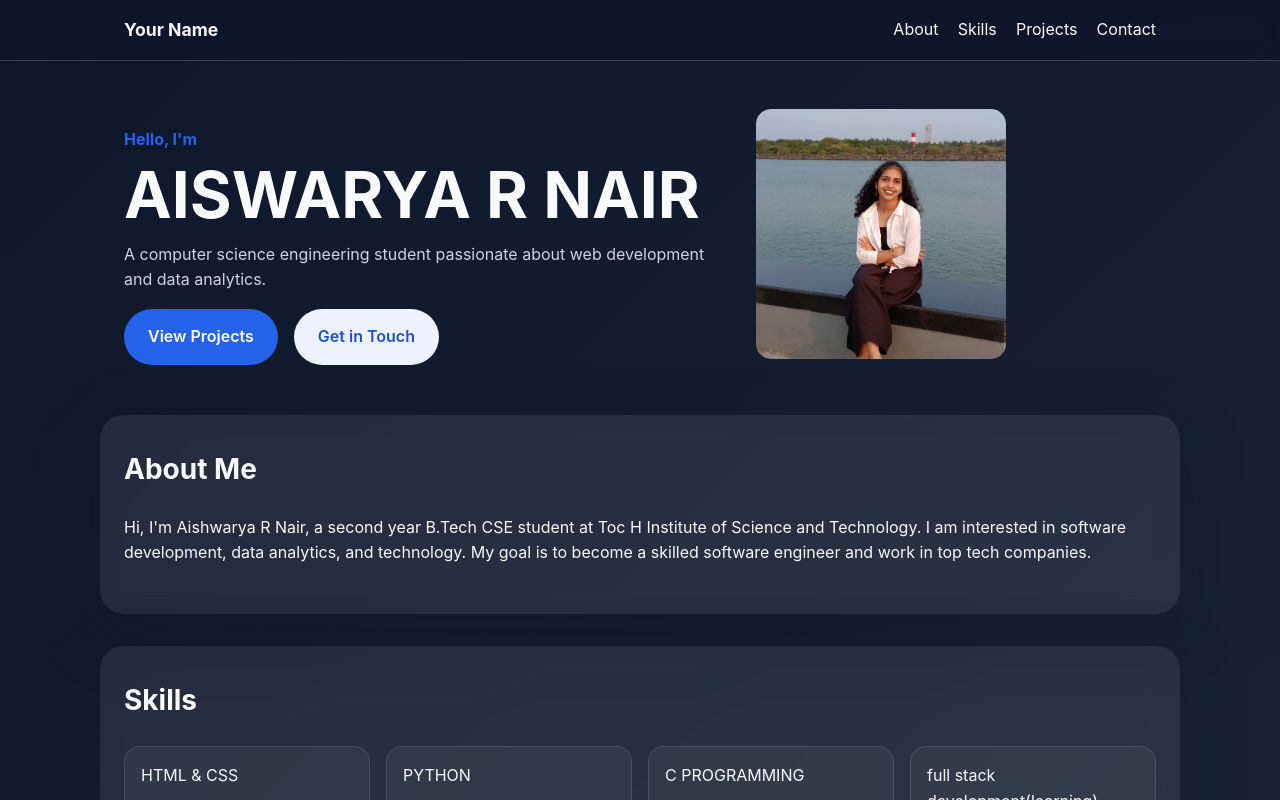
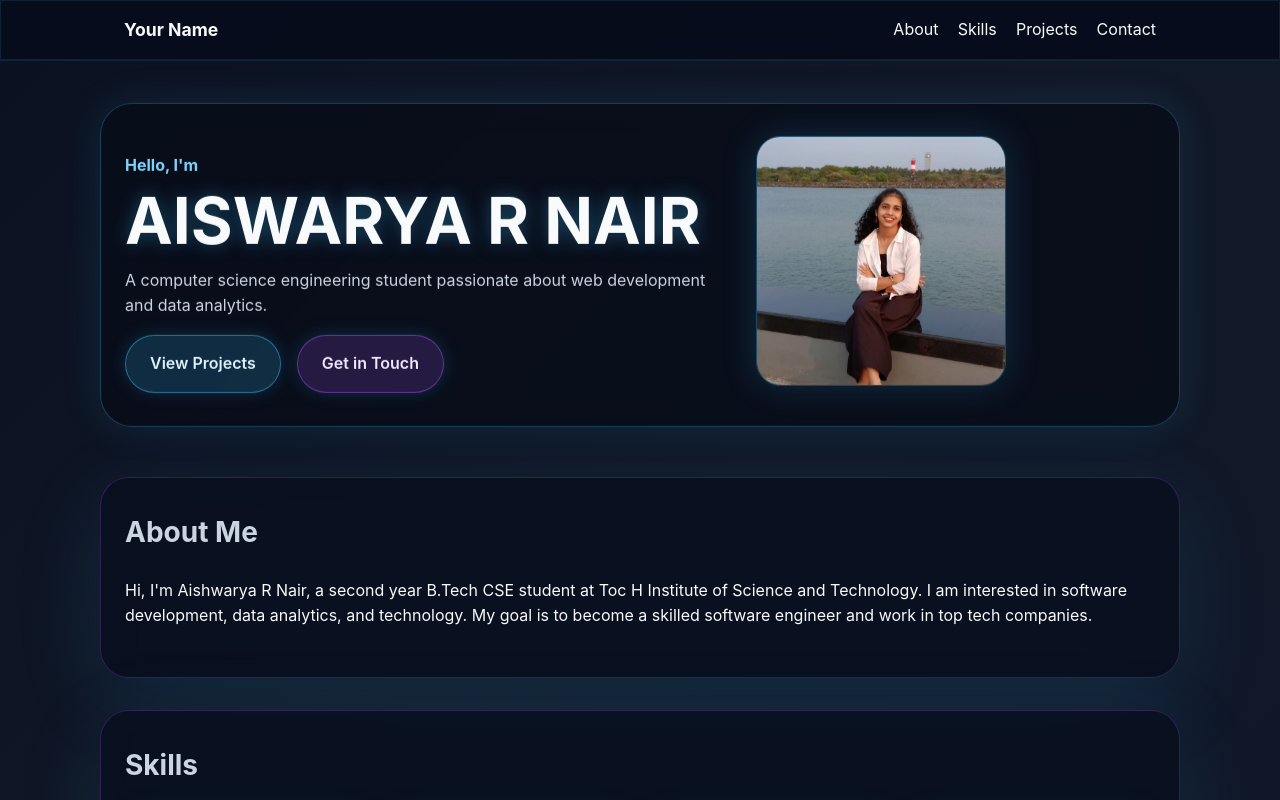
Before and after one commit to aishwaryaalp-sys/Aiswarya-portfolio, a plain HTML site: page index.html in a window 1280 px wide. Shown: the top 800 px of the page. Drawn offline with Linux system fonts and the light colour scheme.

Commit message:
Add files via upload

```diff
--- a/styles.css
+++ b/styles.css
@@ -12,8 +12,13 @@
 body {
   margin: 0;
   line-height: 1.6;
-  background: linear-gradient(135deg, #0f172a, #1e293b);
   color: #f8fafc;
+  min-height: 100vh;
+  background: radial-gradient(circle at top left, rgba(56, 189, 248, 0.16), transparent 25%),
+              radial-gradient(circle at bottom right, rgba(168, 85, 247, 0.16), transparent 20%),
+              linear-gradient(135deg, #0b1121, #111827 35%, #0f172a 100%);
+  background-size: 200% 200%, 200% 200%, auto;
+  animation: glowBackground 18s ease infinite;
 }
 
 a {
@@ -24,10 +29,18 @@ a {
 .site-header {
   position: sticky;
   top: 0;
-  background: rgba(15, 23, 42, 0.9);
-  backdrop-filter: blur(10px);
-  border-bottom: 1px solid #334155;
+  background: rgba(7, 12, 28, 0.92);
+  backdrop-filter: blur(14px);
+  border-bottom: 1px solid rgba(56, 189, 248, 0.14);
   z-index: 10;
+}
+
+.site-header::after {
+  content: "";
+  position: absolute;
+  inset: 0;
+  pointer-events: none;
+  border: 1px solid rgba(56, 189, 248, 0.12);
 }
 
 .nav-bar {
@@ -57,10 +70,17 @@ a {
   grid-template-columns: 1.5fr 1fr;
   gap: 2rem;
   align-items: center;
+  border: 1px solid rgba(56, 189, 248, 0.3);
+  box-shadow: 0 0 40px rgba(56, 189, 248, 0.12);
+  border-radius: 2rem;
+  padding: 2rem 1.5rem;
+  background: rgba(8, 12, 24, 0.76);
+  backdrop-filter: blur(16px);
+  animation: floatCard 15s ease-in-out infinite;
 }
 
 .eyebrow {
-  color: #2563eb;
+  color: #7dd3fc;
   font-weight: 700;
   margin-bottom: 0.75rem;
 }
@@ -69,6 +89,7 @@ a {
   margin: 0;
   font-size: clamp(2.5rem, 5vw, 4rem);
   line-height: 0.95;
+  text-shadow: 0 0 18px rgba(56, 189, 248, 0.35);
 }
 
 .hero-text {
@@ -88,28 +109,35 @@ a {
   padding: 0.95rem 1.5rem;
   border-radius: 999px;
   font-weight: 600;
-  transition: transform 0.2s ease, box-shadow 0.2s ease;
+  transition: transform 0.2s ease, box-shadow 0.2s ease, background-color 0.2s ease;
+  border: 1px solid transparent;
+  box-shadow: 0 0 18px rgba(56, 189, 248, 0.18);
 }
 
 .button:hover {
   transform: translateY(-1px);
+  box-shadow: 0 10px 30px rgba(56, 189, 248, 0.26);
 }
 
 .primary {
-  background: #2563eb;
-  color: #fff;
+  background: rgba(56, 189, 248, 0.18);
+  color: #e0f2fe;
+  border-color: rgba(56, 189, 248, 0.5);
 }
 
 .secondary {
-  background: #eef2ff;
-  color: #1d4ed8;
+  background: rgba(168, 85, 247, 0.18);
+  color: #f3e8ff;
+  border-color: rgba(168, 85, 247, 0.5);
 }
 
 .hero-image img {
     width: 250px;
     height: 250px;
     object-fit: cover;
-    border-radius: 15px;
+    border-radius: 1.5rem;
+    border: 1px solid rgba(56, 189, 248, 0.35);
+    box-shadow: 0 0 35px rgba(56, 189, 248, 0.18);
 }
 
 .image-placeholder {
@@ -129,15 +157,18 @@ a {
   max-width: 1080px;
   margin: 0 auto 2rem;
   padding: 2rem 1.5rem;
-  background: rgba(255, 255, 255, 0.08);
-  backdrop-filter: blur(10px);
-  border-radius: 1.5rem;
-  box-shadow: 0 20px 65px rgba(15, 23, 42, 0.3);
+  background: rgba(8, 15, 30, 0.72);
+  backdrop-filter: blur(14px);
+  border-radius: 1.8rem;
+  box-shadow: 0 24px 90px rgba(56, 189, 248, 0.12);
+  border: 1px solid rgba(168, 85, 247, 0.25);
+  animation: floatCard 20s ease-in-out infinite;
 }
 
 .section-card h2 {
   margin-top: 0;
   font-size: 1.75rem;
+  color: #cbd5e1;
 }
 
 .skill-grid {
@@ -149,10 +180,18 @@ a {
 
 .skill-item,
 .project-card {
-  padding: 1rem;
-  border-radius: 1rem;
+  padding: 1.2rem;
+  border-radius: 1.2rem;
   background: rgba(255,255,255,0.05);
-  border: 1px solid rgba(255,255,255,0.1);
+  border: 1px solid rgba(56, 189, 248, 0.2);
+  box-shadow: inset 0 0 0 1px rgba(168, 85, 247, 0.12), 0 0 32px rgba(56, 189, 248, 0.08);
+  transition: transform 0.25s ease, box-shadow 0.25s ease;
+}
+
+.skill-item:hover,
+.project-card:hover {
+  transform: translateY(-4px);
+  box-shadow: inset 0 0 0 1px rgba(168, 85, 247, 0.22), 0 0 48px rgba(56, 189, 248, 0.18);
 }
 
 .project-list {
@@ -183,6 +222,40 @@ a {
   color: #6b7280;
 }
 
+.contact-card,
+.project-card,
+.skill-item {
+  position: relative;
+  overflow: hidden;
+}
+
+.contact-card::before,
+.project-card::before,
+.skill-item::before {
+  content: "";
+  position: absolute;
+  inset: -40%;
+  background: radial-gradient(circle, rgba(56, 189, 248, 0.14), transparent 60%);
+  opacity: 0;
+  transition: opacity 0.35s ease;
+}
+
+.contact-card:hover::before,
+.project-card:hover::before,
+.skill-item:hover::before {
+  opacity: 1;
+}
+
+@keyframes floatCard {
+  0%, 100% { transform: translateY(0); }
+  50% { transform: translateY(-8px); }
+}
+
+@keyframes glowBackground {
+  0%, 100% { background-position: 0% 0%, 100% 100%; }
+  50% { background-position: 100% 100%, 0% 0%; }
+}
+
 @media (max-width: 820px) {
   .hero-section {
     grid-template-columns: 1fr;
```
